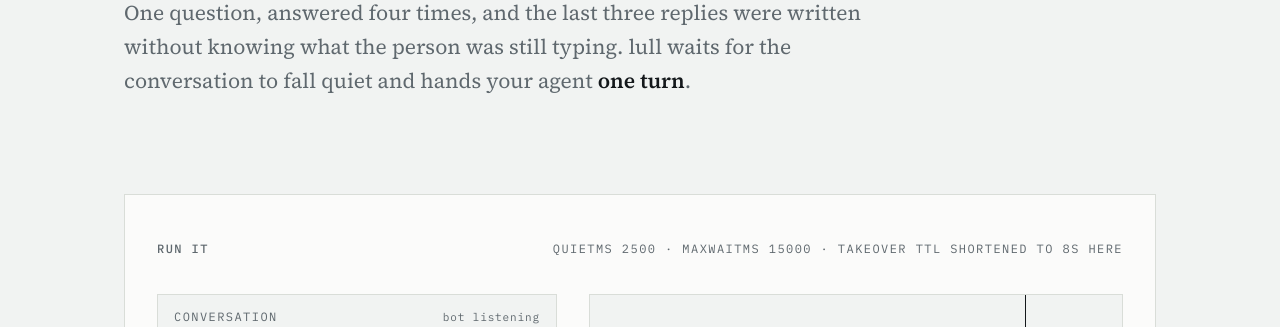
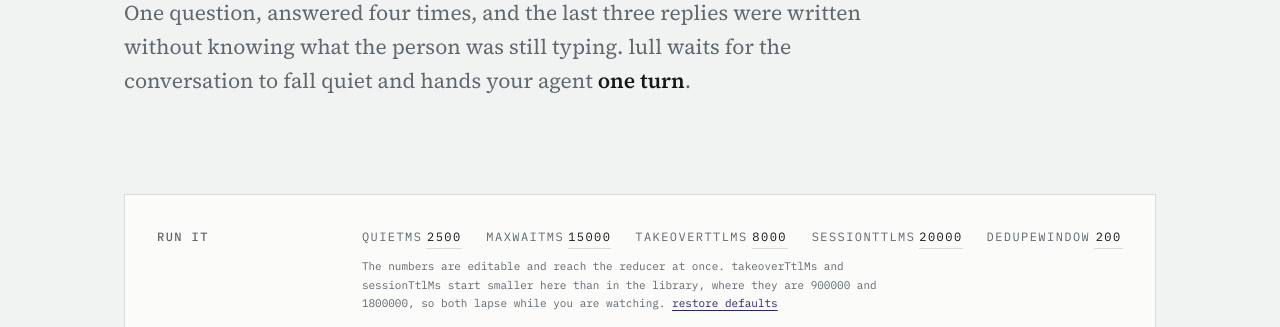
Before and after one commit to luantaraschi/lull, a website with bundled scripts: page site/index.html in a window 1280 px wide. Shown: the part 473-800 px from the top of the page. Built offline with nearby package versions, Linux system fonts and the light colour scheme.

Commit message:
feat(site): let the visitor set the policy the showcase runs under

```diff
--- a/site/demo.js
+++ b/site/demo.js
@@ -9,18 +9,8 @@
 */
 import { deadline, initialState, reduce } from './vendor/index.js'
 import { createChat } from './chat.js'
+import { createPolicy } from './policy.js'
 import { createStrip } from './strip.js'
-
-const POLICY = {
-  quietMs: 2_500,
-  maxWaitMs: 15_000,
-  sessionTtlMs: 1_800_000,
-  // The library default is 900000. Eight seconds is the one value this page
-  // changes, so a visitor can watch a takeover lapse without waiting a quarter
-  // of an hour. The header says so.
-  takeoverTtlMs: 8_000,
-  dedupeWindow: 200,
-}
 
 /* A channel reports composing on a cadence rather than per keystroke, so the
    page throttles the same way a gateway would before the webhook is sent. The
@@ -74,6 +64,23 @@ let typingLit = false
 let typingTimer = null
 let typingSentAt = 0
 
+/* The header holds the policy the reducer runs under, and the visitor may
+   move any of it mid conversation. A change is not something this file acts
+   on: it feeds the reducer a tick and takes back whatever the reducer decides,
+   which may be a new deadline or a turn that is already overdue.
+
+   One honest limit, which the page does not apologise for on screen: a shorter
+   takeoverTtlMs does not shorten a takeover already running. The reducer
+   stamps pausedUntil when the takeover event lands, and the new value applies
+   to the next one. */
+let policy = createPolicy({
+  onChange(next) {
+    policy = next
+    if (state.buffer.length > 0) dispatch({ type: 'tick', at: Date.now() })
+    else tickWait()
+  },
+})
+
 function write(kind, detail) {
   log.querySelector('.log__empty')?.remove()
   const line = document.createElement('li')
@@ -86,7 +93,7 @@ function write(kind, detail) {
 }
 
 function dispatch(event) {
-  const [next, effects] = reduce(state, event, POLICY)
+  const [next, effects] = reduce(state, event, policy)
   state = next
   for (const effect of effects) run(effect)
   render()
@@ -207,7 +214,7 @@ function tickWait() {
      so. The hypothetical is put at the deadline rather than at now, because a
      tick landing in the same millisecond as a keystroke would otherwise read
      as a deadline that cannot move, which is the opposite of what happened. */
-  const held = deadline({ ...state, lastTypingAt: deadlineAt }, POLICY)
+  const held = deadline({ ...state, lastTypingAt: deadlineAt }, policy)
   const label = held <= deadlineAt ? 'maxWaitMs cap' : 'waiting for silence'
 
   // Not the closing rule, only the moment it last restarted from.
@@ -273,7 +280,7 @@ takeoverButton.addEventListener('click', () => {
         render()
         write('takeover', 'TTL lapsed, the bot is listening again')
       }
-    }, POLICY.takeoverTtlMs)
+    }, policy.takeoverTtlMs)
   }
   strip.draw()
 })
--- a/site/index.html
+++ b/site/index.html
@@ -62,9 +62,83 @@
         <section class="instrument" aria-labelledby="instrument-title">
           <div class="instrument__head">
             <h2 id="instrument-title" class="label">Run it</h2>
-            <p class="label" id="policy-note">
-              quietMs 2500 &middot; maxWaitMs 15000 &middot; takeover TTL shortened to 8s here
-            </p>
+            <div class="policy">
+              <p class="label policy__fields">
+                <span class="policy__field">
+                  <label for="policy-quiet">quietMs</label>
+                  <input
+                    id="policy-quiet"
+                    data-policy="quietMs"
+                    type="number"
+                    value="2500"
+                    min="200"
+                    max="8000"
+                    step="100"
+                    inputmode="numeric"
+                  />
+                </span>
+                <span class="policy__field">
+                  <label for="policy-cap">maxWaitMs</label>
+                  <input
+                    id="policy-cap"
+                    data-policy="maxWaitMs"
+                    type="number"
+                    value="15000"
+                    min="1000"
+                    max="18000"
+                    step="500"
+                    inputmode="numeric"
+                  />
+                </span>
+                <span class="policy__field">
+                  <label for="policy-takeover">takeoverTtlMs</label>
+                  <input
+                    id="policy-takeover"
+                    data-policy="takeoverTtlMs"
+                    type="number"
+                    value="8000"
+                    min="1000"
+                    max="60000"
+                    step="1000"
+                    inputmode="numeric"
+                  />
+                </span>
+                <span class="policy__field">
+                  <label for="policy-session">sessionTtlMs</label>
+                  <input
+                    id="policy-session"
+                    data-policy="sessionTtlMs"
+                    type="number"
+                    value="20000"
+                    min="2000"
+                    max="600000"
+                    step="1000"
+                    inputmode="numeric"
+                  />
+                </span>
+                <span class="policy__field">
+                  <label for="policy-dedupe">dedupeWindow</label>
+                  <input
+                    id="policy-dedupe"
+                    data-policy="dedupeWindow"
+                    type="number"
+                    value="200"
+                    min="1"
+                    max="500"
+                    step="1"
+                    inputmode="numeric"
+                  />
+                </span>
+              </p>
+              <p class="policy__note">
+                The numbers are editable and reach the reducer at once. takeoverTtlMs and
+                sessionTtlMs start smaller here than in the library, where they are 900000 and
+                1800000, so both lapse while you are watching.
+                <button type="button" class="policy__restore" id="policy-restore">
+                  restore defaults
+                </button>
+              </p>
+            </div>
           </div>
 
           <div class="instrument__grid">
@@ -216,7 +290,9 @@ const [next, effects] = reduce(state, { type: 'message', id, text, at }, policy)
             <h3>Session expiry</h3>
             <p>
               After a period of inactivity the next turn arrives flagged as a new session, which is
-              the cue to reset the model context.
+              the cue to reset the model context. The header above starts sessionTtlMs at 20 seconds
+              rather than the half hour the library uses, so a pause in your own conversation is
+              enough to watch the next turn come back flagged.
             </p>
           </div>
         </section>
--- /dev/null
+++ b/site/policy.js
@@ -0,0 +1,65 @@
+/*
+  The policy the instrument runs under.
+
+  The five numbers in the header are the Policy type the library takes, and
+  they are editable for the reason the strip is drawn at all: a value you can
+  move is a value you understand. The bounds live on the inputs in the markup
+  rather than here, so the page declares them once, and the top of each range
+  is what the strip can still draw.
+
+  This file hands the driver a plain object. It never schedules anything, and
+  it never decides what a change means to a turn already in flight.
+*/
+
+export function createPolicy({ onChange }) {
+  const inputs = [...document.querySelectorAll('[data-policy]')]
+  const policy = {}
+
+  /* The field is as wide as the digits in it, so the line does not jump when
+     2500 becomes 800. One extra character keeps the caret off the rule. */
+  function size(input) {
+    input.style.width = `${Math.max(input.value.length, 1) + 1}ch`
+  }
+
+  function clamp(input) {
+    const parsed = Number(input.value)
+    if (input.value.trim() === '' || !Number.isFinite(parsed)) return null
+    return Math.min(Math.max(Math.round(parsed), Number(input.min)), Number(input.max))
+  }
+
+  for (const input of inputs) {
+    policy[input.dataset.policy] = Number(input.defaultValue)
+    size(input)
+
+    /* Two listeners rather than one. Clamping on every keystroke would rewrite
+       200 over the 8 of somebody on their way to 800, so a value on its way
+       somewhere is taken only while it is already in range, and the field is
+       corrected once the person has left it. */
+    input.addEventListener('input', () => {
+      size(input)
+      const value = clamp(input)
+      if (value === null || String(value) !== input.value.trim()) return
+      policy[input.dataset.policy] = value
+      onChange({ ...policy })
+    })
+
+    input.addEventListener('change', () => {
+      const value = clamp(input)
+      policy[input.dataset.policy] = value ?? policy[input.dataset.policy]
+      input.value = String(policy[input.dataset.policy])
+      size(input)
+      onChange({ ...policy })
+    })
+  }
+
+  document.getElementById('policy-restore').addEventListener('click', () => {
+    for (const input of inputs) {
+      input.value = input.defaultValue
+      policy[input.dataset.policy] = Number(input.defaultValue)
+      size(input)
+    }
+    onChange({ ...policy })
+  })
+
+  return { ...policy }
+}
--- a/site/style.css
+++ b/site/style.css
@@ -541,6 +541,97 @@ button.secondary[aria-pressed='true'] {
   font-style: normal;
 }
 
+/* Policy ------------------------------------------------------------------ */
+
+/* The header used to state the policy and now holds it. The five numbers are
+   the Policy type the library takes, and they are fields rather than text
+   because the page is an instrument and these are its settings. Nothing about
+   the line changes shape: same face, same size, same spacing, one hairline
+   under each value to say it can be moved. */
+.policy {
+  display: flex;
+  flex-direction: column;
+  gap: var(--space-2);
+}
+
+/* No separators between the fields. An interpunct is one more thing that can
+   end up stranded at the end of a wrapped line, and the labels already say
+   where one value stops and the next begins. */
+.policy__fields {
+  display: flex;
+  flex-wrap: wrap;
+  align-items: baseline;
+  gap: var(--space-2) var(--space-5);
+  margin: 0;
+}
+
+.policy__field {
+  display: inline-flex;
+  align-items: baseline;
+  gap: var(--space-1);
+}
+
+.policy__field input {
+  font: inherit;
+  letter-spacing: inherit;
+  color: var(--ink);
+  background: transparent;
+  border: 0;
+  border-bottom: 1px solid var(--rule);
+  border-radius: 0;
+  padding: 0 0 2px;
+  text-align: center;
+  /* Tabular figures for the same reason the counters use them: the line should
+     not breathe while a number is being typed into it. */
+  font-variant-numeric: tabular-nums;
+  /* The spinners are two more shapes in a page built from hairlines, and the
+     arrow keys still step without them. */
+  appearance: textfield;
+  -moz-appearance: textfield;
+}
+
+.policy__field input::-webkit-outer-spin-button,
+.policy__field input::-webkit-inner-spin-button {
+  appearance: none;
+  margin: 0;
+}
+
+.policy__field input:hover {
+  border-bottom-color: var(--ink);
+}
+
+.policy__field input:focus {
+  border-bottom-color: var(--speech);
+}
+
+/* The measure belongs to the sentence, not to the block: the fields want one
+   line and the note wants a width somebody can read. */
+.policy__note {
+  margin: 0;
+  max-width: 84ch;
+  font-family: var(--face-data);
+  font-size: 0.6875rem;
+  line-height: 1.7;
+  color: var(--graphite);
+}
+
+/* A button that is a word in a sentence, so it undoes everything the page
+   gives a button and takes what it gives a link instead. */
+.policy__restore {
+  font: inherit;
+  padding: 0;
+  border: 0;
+  background: none;
+  color: var(--speech);
+  text-decoration: underline;
+  text-underline-offset: 3px;
+}
+
+.policy__restore:hover {
+  background: none;
+  color: var(--ink);
+}
+
 /* Conversation ------------------------------------------------------------ */
 
 /* Two views of one run. The conversation is what the person sees and the strip
```
